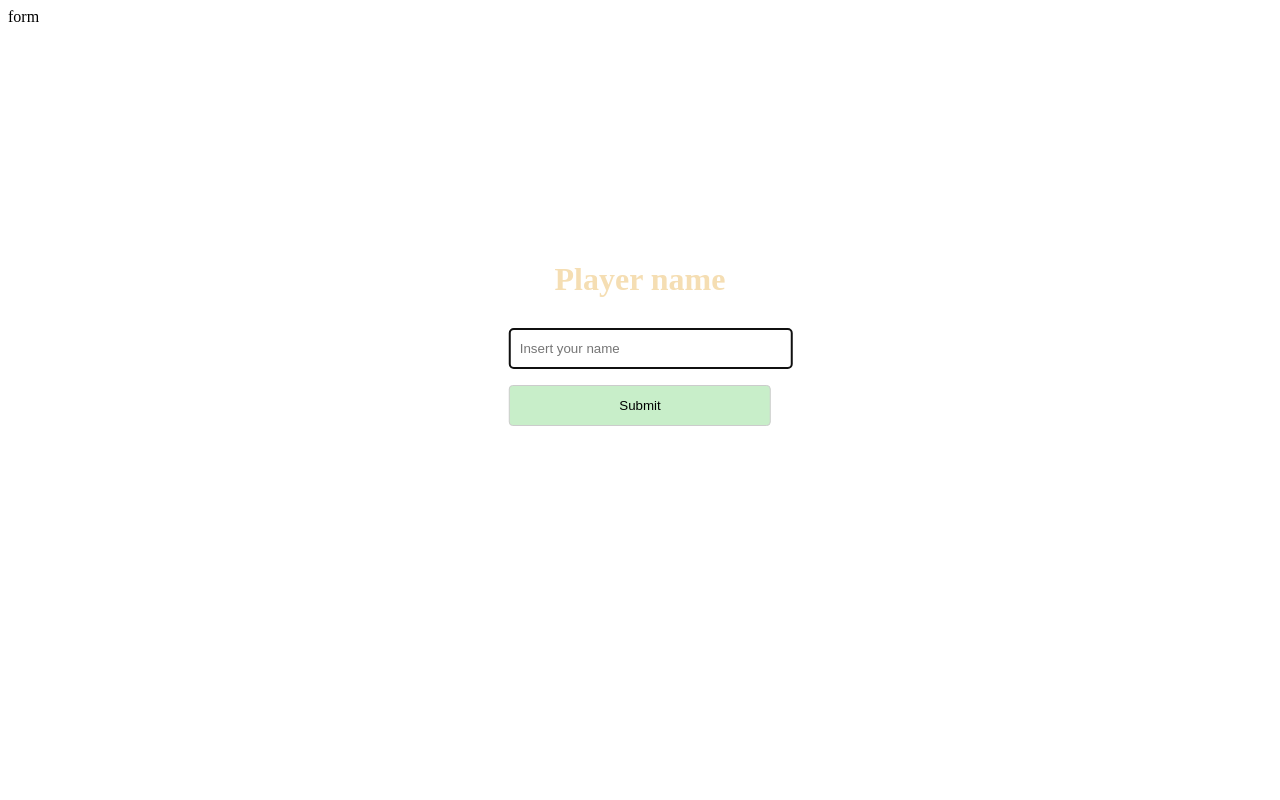
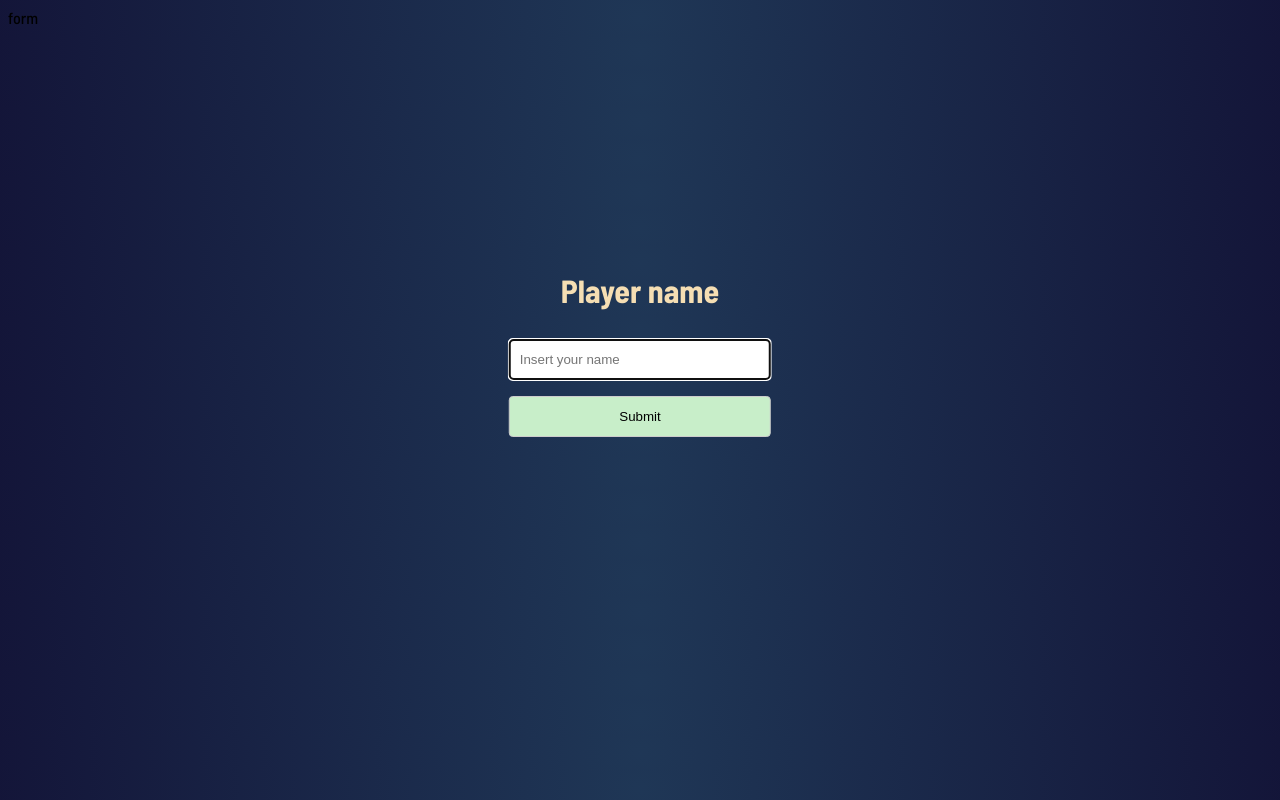
Before and after one commit to musta7188/Rock_Paper-_Scissors, a React (Create React App) app: page / in a window 1280 px wide. Built offline with nearby package versions, Linux system fonts and the light colour scheme.

Commit message:
style background index and font

```diff
--- a/src/index.css
+++ b/src/index.css
@@ -1,4 +1,4 @@
-/* @import url('https://fonts.googleapis.com/css2?family=Barlow+Semi+Condensed:wght@300;500;700;900&display=swap');
+@import url('https://fonts.googleapis.com/css2?family=Barlow+Semi+Condensed:wght@300;500;700;900&display=swap');
 
 *{
   box-sizing: border-box;
@@ -8,4 +8,3 @@
   background: radial-gradient(circle, hsl(214, 47%, 23%) 0%, hsl(237, 49%, 15%)  100%);
   font-family: 'Barlow Semi Condensed', sans-serif;
 }
- */
```
Also changed, not shown: 2 other files (tests, documents, lock files or other folders).
